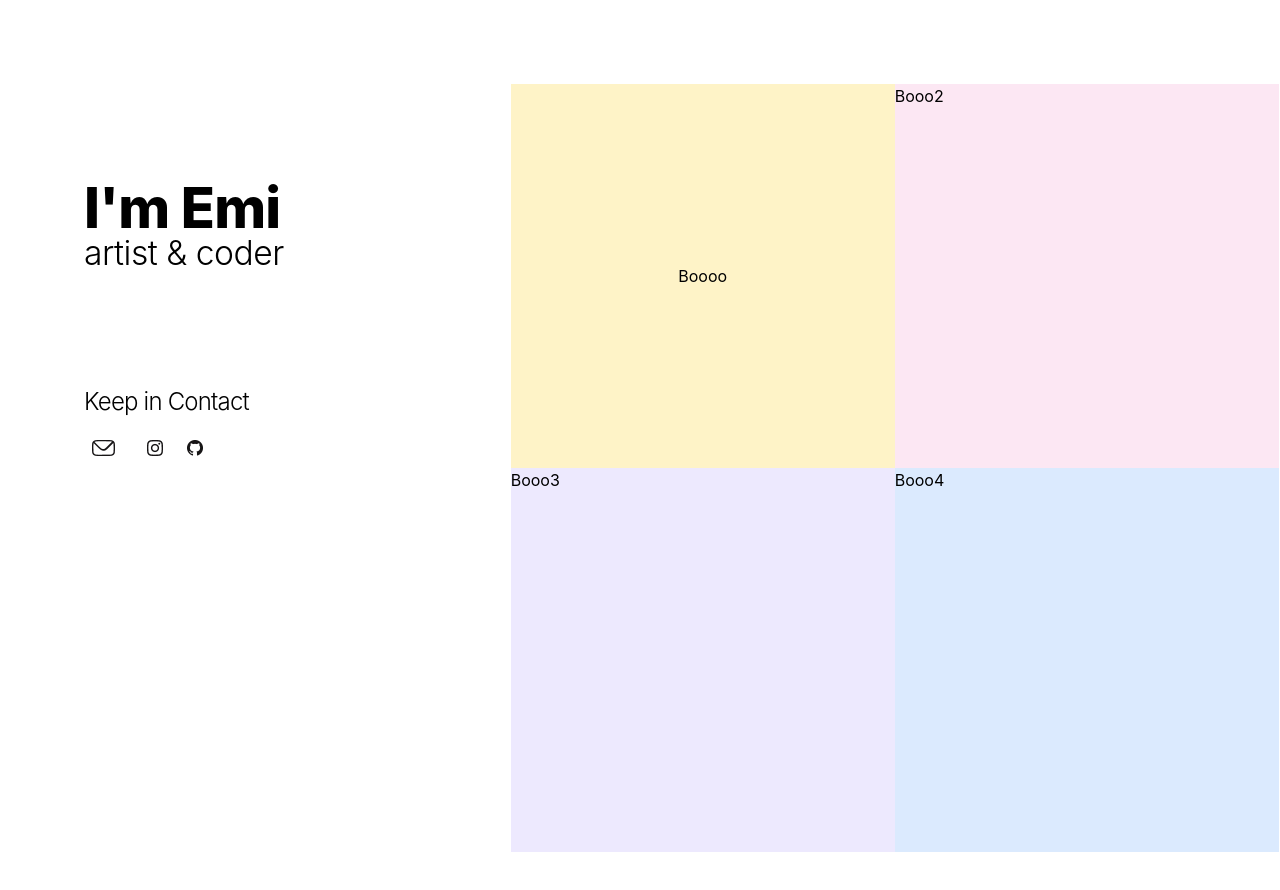
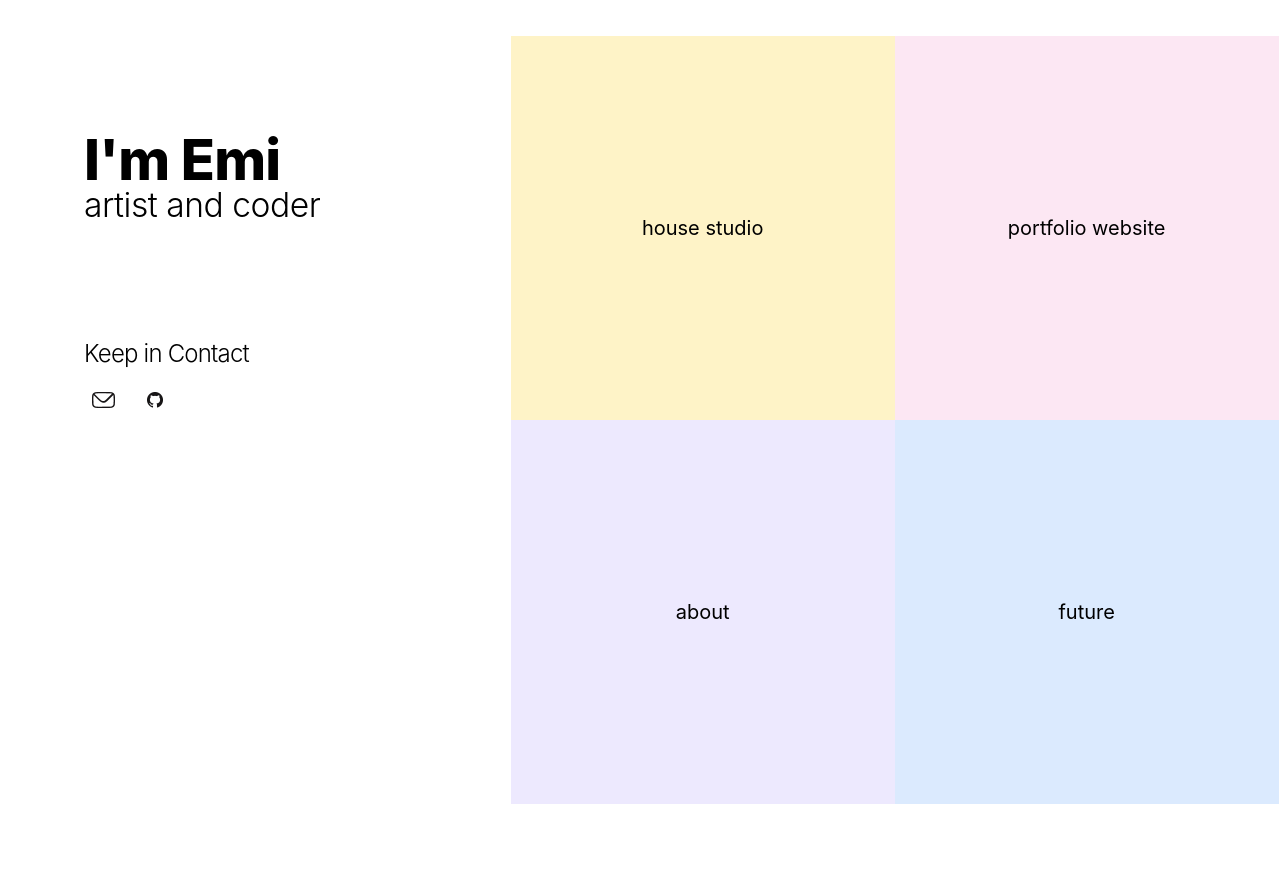
Before and after one commit to e-cmt/emi-codes, a Next.js app: page / in a window 1280 px wide. Shown: the top 890 px of the page. After the commit the page ends 832 px from the top, so only its background shows below. Built offline with nearby package versions, Linux system fonts and the light colour scheme.

Commit message:
Main functionality completed

```diff
--- a/components/layout.js
+++ b/components/layout.js
@@ -1,6 +1,7 @@
 import Head from "next/head";
 import styles from "./layout.module.css";
 import Image from "next/image";
+import Link from "next/link";
 
 const name = "I'm Emi";
 const lead = "artist & coder";
@@ -16,16 +17,22 @@ export default function Layout({ children }) {
         <meta name="og:title" content={siteTitle} />
       </Head>
       <div className={styles.sidebar}>
-        <h1 className={styles.heading}>I'm Emi</h1>
-        <h4 className={styles.lead}>artist & coder</h4>
+        <div>
+          <Link href="/">
+            <a>
+              <h1 className={styles.heading}>I'm Emi</h1>
+              <h4 className={styles.lead}>artist and coder</h4>
+            </a>
+          </Link>
+        </div>
         <p className={styles.contact}>Keep in Contact</p>
         <div className="flex justify-start space-x-6">
           <div className="inline-block m-2 icon">
             <Image src="/images/Email.png" width={23} height={16} />
           </div>
-          <div className="inline-block m-2 icon">
+          {/* <div className="inline-block m-2 icon">
             <Image src="/images/Instagram.png" width={16} height={16} />
-          </div>
+          </div> */}
           <div className="inline-block m-2 icon">
             <Image src="/images/GitHub-Mark-32px.png" width={16} height={16} />
           </div>
--- a/components/layout.module.css
+++ b/components/layout.module.css
@@ -1,6 +1,6 @@
 .container {
   @apply flex flex-row w-screen h-screen;
-  margin: 5rem;
+  margin: 2rem 0 0 5rem;
 }
 
 .sidebar {
--- a/package.json
+++ b/package.json
@@ -8,12 +8,14 @@
     "start": "next start"
   },
   "dependencies": {
+    "autoprefixer": "^10.2.4",
     "classnames": "^2.2.6",
-    "next": "10.0.0",
+    "next": "^10.0.7",
+    "postcss": "^8.2.6",
     "postcss-flexbugs-fixes": "^5.0.0",
     "postcss-preset-env": "^6.7.0",
     "react": "17.0.1",
     "react-dom": "17.0.1",
-    "tailwindcss": "npm:@tailwindcss/postcss7-compat"
+    "tailwindcss": "^2.0.3"
   }
 }
--- a/pages/about.js
+++ b/pages/about.js
@@ -8,12 +8,28 @@ export default function About() {
       <Head>
         <title>About</title>
       </Head>
-      <h1>About</h1>
-      <h2>
-        <Link href="/">
-          <a>Back to home</a>
-        </Link>
-      </h2>
+
+      <div>
+        <img
+          className="w-5/6"
+          src="https://images.unsplash.com/photo-1603665185806-510f5376ce99?ixid=MXwxMjA3fDB8MHxwaG90by1wYWdlfHx8fGVufDB8fHw%3D&ixlib=rb-1.2.1&auto=format&fit=crop&w=1950&q=80"
+        ></img>
+        <div className="p-8">
+          <h1 className="text-3xl font-semibold	tracking-wide	pb-6">About</h1>
+          <p className="text-base w-4/5 pb-6">
+            Lorem ipsum dolor sit amet, consectetur adipiscing elit, sed do
+            eiusmod tempor incididunt ut labore et dolore magna aliqua. Ut enim
+            ad minim veniam, quis nostrud exercitation ullamco laboris nisi ut
+            aliquip ex ea commodo consequat. Duis aute irure dolor in
+            reprehenderit in voluptate velit esse cillum dolore eu fugiat nulla
+            pariatur. Excepteur sint occaecat cupidatat non proident, sunt in
+            culpa qui officia deserunt mollit anim id est laborum.
+          </p>
+          <Link href="/">
+            <a>BACK</a>
+          </Link>
+        </div>
+      </div>
     </>
   );
 }
--- a/pages/index.js
+++ b/pages/index.js
@@ -1,4 +1,5 @@
 import Head from "next/head";
+import Link from "next/link";
 import { siteTitle } from "../components/layout";
 import homeStyles from "../styles/Home.module.css";
 
@@ -10,18 +11,26 @@ export default function Home() {
       </Head>
 
       <div className="flex flex-wrap">
-        <div className="h-96 w-96  bg-yellow-100 flex flex-row justify-center items-center">
-          <p className="">Boooo</p>
-        </div>
-        <div className="h-96 w-96  bg-pink-100">
-          <div className="">Booo2</div>
-        </div>
-        <div className="h-96 w-96  bg-purple-100">
-          <div className="">Booo3</div>
-        </div>
-        <div className="h-96 w-96  bg-blue-100">
-          <div className="">Booo4</div>
-        </div>
+        <Link href="/projects/project-one">
+          <a className="h-96 w-96  bg-yellow-100 flex flex-row justify-center items-center">
+            <p className="text-xl">house studio</p>
+          </a>
+        </Link>
+        <Link href="/projects/project-two">
+          <a className="h-96 w-96 flex flex-row justify-center items-center bg-pink-100">
+            <p className="text-xl">portfolio website</p>
+          </a>
+        </Link>
+        <Link href="/about">
+          <a className="h-96 w-96 flex flex-row justify-center items-center  bg-purple-100">
+            <p className="text-xl">about</p>
+          </a>
+        </Link>
+        <Link href="/projects/project-three">
+          <a className="h-96 w-96 flex flex-row justify-center items-center  bg-blue-100">
+            <p className="text-xl">future</p>
+          </a>
+        </Link>
       </div>
     </>
   );
--- /dev/null
+++ b/pages/projects/[id].js
@@ -0,0 +1,67 @@
+import Head from "next/head";
+import Link from "next/link";
+import { siteTitle } from "../../components/layout";
+import { useRouter } from "next/router";
+
+const One = {
+  id: "project-one",
+  title: "HOUSE STUDIO",
+  text:
+    "Lorem ipsum dolor sit amet, consectetur adipiscing elit, sed do eiusmod tempor incididunt ut labore et dolore magna aliqua. Ut enim ad minim veniam, quis nostrud exercitation ullamco laboris nisi ut aliquip ex ea commodo consequat. Duis aute irure dolor in reprehenderit in voluptate velit esse cillum dolore eu fugiat nulla pariatur. Excepteur sint occaecat cupidatat non proident, sunt in culpa qui officia deserunt mollit anim id est laborum. Lorem ipsum dolor sit amet, consectetur adipiscing elit, sed do eiusmod tempor incididunt ut labore et dolore magna aliqua. Ut enim ad minim veniam, quis nostrud exercitation ullamco laboris nisi ut aliquip ex ea commodo consequat. Duis aute irure dolor in reprehenderit in voluptate velit esse cillum dolore eu fugiat nulla pariatur. Excepteur sint occaecat cupidatat non proident, sunt in culpa qui officia deserunt mollit anim id est laborum.",
+  img:
+    "https://images.unsplash.com/photo-1598449356475-b9f71db7d847?ixid=MXwxMjA3fDB8MHxwaG90by1wYWdlfHx8fGVufDB8fHw%3D&ixlib=rb-1.2.1&auto=format&fit=crop&w=1950&q=80",
+};
+
+const Two = {
+  id: "project-two",
+  title: "PORTFOLIO WEBSITE",
+  text:
+    "Lorem ipsum dolor sit amet, consectetur adipiscing elit, sed do eiusmod tempor incididunt ut labore et dolore magna aliqua. Ut enim ad minim veniam, quis nostrud exercitation ullamco laboris nisi ut aliquip ex ea commodo consequat. Duis aute irure dolor in reprehenderit in voluptate velit esse cillum dolore eu fugiat nulla pariatur. Excepteur sint occaecat cupidatat non proident, sunt in culpa qui officia deserunt mollit anim id est laborum. Lorem ipsum dolor sit amet, consectetur adipiscing elit, sed do eiusmod tempor incididunt ut labore et dolore magna aliqua. Ut enim ad minim veniam, quis nostrud exercitation ullamco laboris nisi ut aliquip ex ea commodo consequat. Duis aute irure dolor in reprehenderit in voluptate velit esse cillum dolore eu fugiat nulla pariatur. Excepteur sint occaecat cupidatat non proident, sunt in culpa qui officia deserunt mollit anim id est laborum.",
+  img:
+    "https://images.unsplash.com/photo-1516151251229-5183774a4b42?ixid=MXwxMjA3fDB8MHxwaG90by1wYWdlfHx8fGVufDB8fHw%3D&ixlib=rb-1.2.1&auto=format&fit=crop&w=1867&q=80",
+};
+
+const Three = {
+  id: "project-three",
+  title: "FUTURE",
+  text:
+    "Lorem ipsum dolor sit amet, consectetur adipiscing elit, sed do eiusmod tempor incididunt ut labore et dolore magna aliqua. Ut enim ad minim veniam, quis nostrud exercitation ullamco laboris nisi ut aliquip ex ea commodo consequat. Duis aute irure dolor in reprehenderit in voluptate velit esse cillum dolore eu fugiat nulla pariatur. Excepteur sint occaecat cupidatat non proident, sunt in culpa qui officia deserunt mollit anim id est laborum. Lorem ipsum dolor sit amet, consectetur adipiscing elit, sed do eiusmod tempor incididunt ut labore et dolore magna aliqua. Ut enim ad minim veniam, quis nostrud exercitation ullamco laboris nisi ut aliquip ex ea commodo consequat. Duis aute irure dolor in reprehenderit in voluptate velit esse cillum dolore eu fugiat nulla pariatur. Excepteur sint occaecat cupidatat non proident, sunt in culpa qui officia deserunt mollit anim id est laborum.",
+  img:
+    "https://images.unsplash.com/photo-1565099999544-27eca1cf8d1c?ixid=MXwxMjA3fDB8MHxwaG90by1wYWdlfHx8fGVufDB8fHw%3D&ixlib=rb-1.2.1&auto=format&fit=crop&w=1950&q=80",
+};
+
+const ProjectList = [One, Two, Three];
+function ProjectLayout({ id }) {
+  const project = ProjectList.find((element) => element.id === id);
+  if (!project) {
+    return null;
+  }
+  return (
+    <>
+      <img className="w-5/6" src={project.img}></img>
+      <div className="p-8">
+        <h1 className="text-3xl font-semibold	tracking-wide	pb-6">
+          {project.title}
+        </h1>
+        <p className="text-base w-4/5 pb-6">{project.text}</p>
+        <Link href="/">
+          <a>BACK</a>
+        </Link>
+      </div>
+    </>
+  );
+}
+
+export default function Project() {
+  const router = useRouter();
+  const id = router.query.id;
+  return (
+    <>
+      <Head>
+        <title>{siteTitle}</title>
+      </Head>
+
+      <ProjectLayout id={id} />
+    </>
+  );
+}
--- /dev/null
+++ b/pages/projects/index.js
@@ -0,0 +1,12 @@
+import Head from "next/head";
+import { siteTitle } from "../../components/layout";
+
+export default function Project() {
+  return (
+    <>
+      <Head>
+        <title>{siteTitle}</title>
+      </Head>
+    </>
+  );
+}
```
Also changed, not shown: pages/projects.js (deleted), 1 other file (tests, documents, lock files or other folders).
